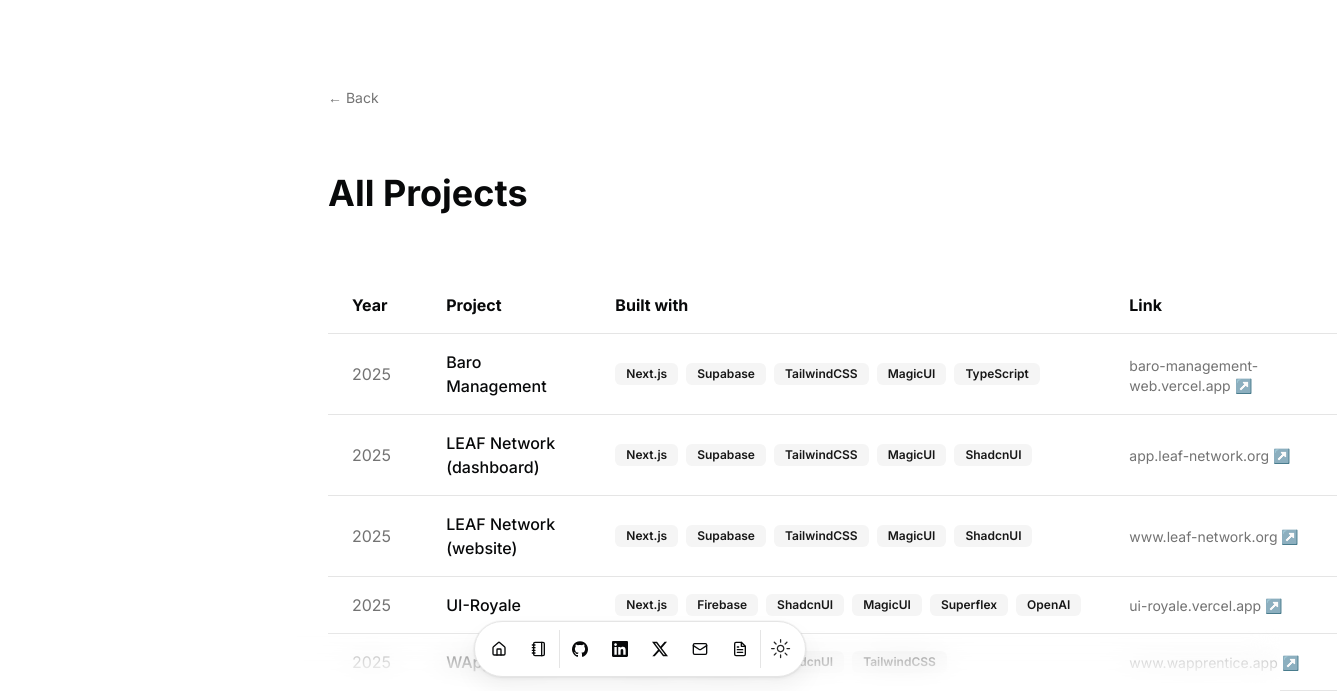
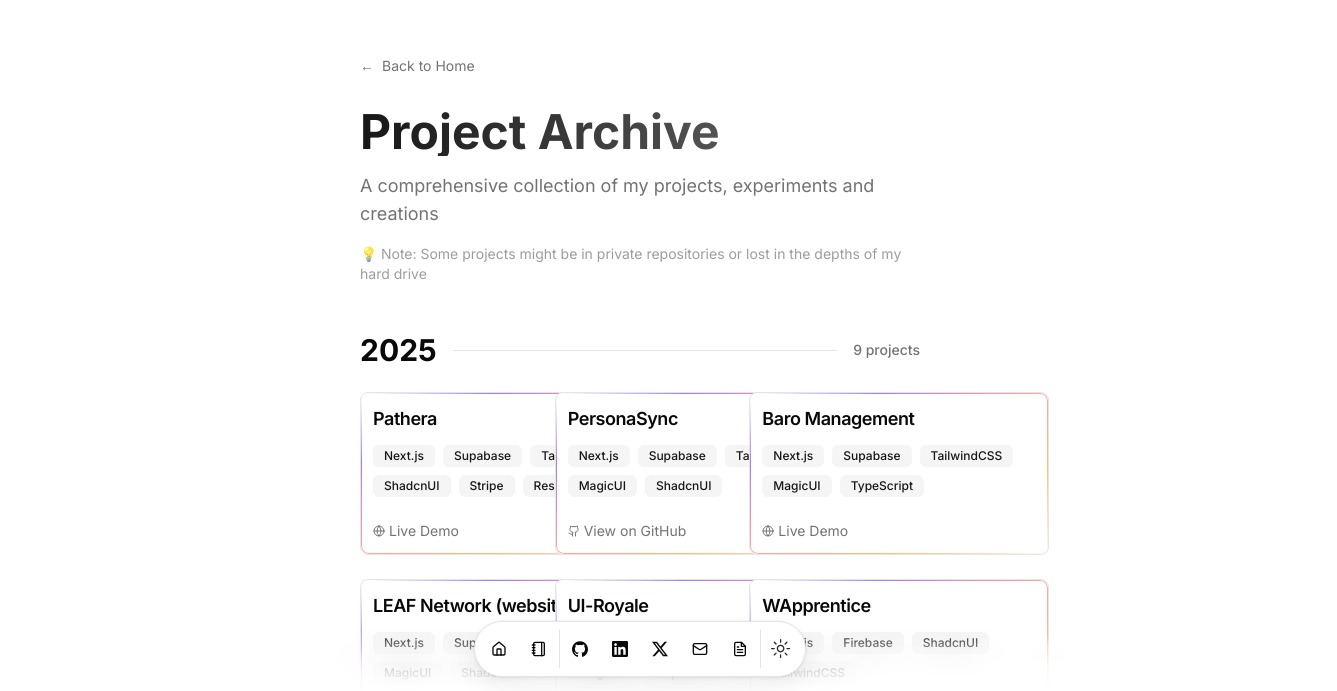
Before and after one commit to tobilobasalawu/portfolio-v3, a Next.js app: page /project-archive in a window 1280 px wide. Shown: the part 107-798 px from the top of the page, 1337 px wide, since content can reach past the window. Built offline with nearby package versions, Linux system fonts and the light colour scheme.

Commit message:
change; more projects, updated info, updated resume

```diff
--- a/src/app/page.tsx
+++ b/src/app/page.tsx
@@ -24,7 +24,7 @@
                 delay={BLUR_FADE_DELAY}
                 className="text-3xl font-bold tracking-tighter sm:text-5xl xl:text-6xl/none"
                 yOffset={8}
-                text={`Hi, I'm ${DATA.name.split(" ")[0]} 👋🏾`}
+                text={`Hi, I'm ${DATA.name.split(" ")[0]}`}
               />
               <BlurFadeText
                 className="max-w-[600px] md:text-xl"
--- a/src/app/project-archive/page.tsx
+++ b/src/app/project-archive/page.tsx
@@ -1,104 +1,138 @@
 import Link from "next/link";
 import { Badge } from "@/components/ui/badge";
+import { Card, CardContent, CardHeader, CardTitle } from "@/components/ui/card";
 import { projects } from "@/data/project";
 import { ShineBorder } from "@/components/magicui/shine-border";
+import { ExternalLink, Github, Globe } from "lucide-react";
 
 export default function ProjectArchive() {
+  // Group projects by year
+  const projectsByYear = projects.reduce((acc, project) => {
+    if (!acc[project.year]) {
+      acc[project.year] = [];
+    }
+    acc[project.year].push(project);
+    return acc;
+  }, {} as Record<string, typeof projects>);
+
+  const years = Object.keys(projectsByYear).sort((a, b) => parseInt(b) - parseInt(a));
+
   return (
-    <div className="lg:py-24">
-      <div className="mb-16">
+    <div className="min-h-screen py-8 lg:py-16">
+      <div className="max-w-7xl mx-auto px-4 sm:px-6 lg:px-8">
+        {/* Header */}
+        <div className="mb-12">
           <Link
             href="/"
-          className="text-sm text-muted-foreground hover:text-primary inline-flex items-center"
+            className="inline-flex items-center text-sm text-muted-foreground hover:text-primary transition-colors mb-8"
           >
-          ← Back
+            <span className="mr-2">←</span>
+            Back to Home
           </Link>
-        <h1 className="text-4xl font-bold mt-16 mb-8">All Projects</h1>
+
+          <div className="space-y-4">
+            <h1 className="text-4xl lg:text-5xl font-bold bg-gradient-to-r from-primary to-primary/60 bg-clip-text text-transparent">
+              Project Archive
+            </h1>
+            <p className="text-lg text-muted-foreground max-w-2xl">
+              A comprehensive collection of my projects, experiments and creations
+            </p>
+            <p className="text-sm text-muted-foreground/70">
+              💡 Note: Some projects might be in private repositories or lost in the depths of my hard drive
+            </p>
+          </div>
         </div>
 
-      <div className="w-full">
-        <table className="min-w-full table-fixed hidden lg:table">
-          <thead>
-            <tr className="border-b">
-              <th className="text-left py-4 px-6 w-1/5">Year</th>
-              <th className="text-left py-4 px-6 w-2/5">Project</th>
-              <th className="text-left py-4 px-6 w-1/5">Built with</th>
-              <th className="text-left py-4 px-6 w-1/5">Link</th>
-            </tr>
-          </thead>
-          <tbody>
-            {projects.map((project, index) => (
-              <tr
+        {/* Projects by Year */}
+        <div className="space-y-16">
+          {years.map((year) => (
+            <section key={year} className="space-y-6">
+              <div className="flex items-center space-x-4">
+                <h2 className="text-2xl lg:text-3xl font-bold">{year}</h2>
+                <div className="flex-1 h-px bg-border"></div>
+                <span className="text-sm text-muted-foreground font-medium">
+                  {projectsByYear[year].length} project{projectsByYear[year].length !== 1 ? 's' : ''}
+                </span>
+              </div>
+
+              <div className="grid grid-cols-1 md:grid-cols-2 lg:grid-cols-3 gap-6">
+                {projectsByYear[year].map((project, index) => (
+                  <ShineBorder
                     key={index}
-                className="border-b hover:bg-muted/50 transition-colors"
+                    className="group cursor-pointer transition-all duration-300 hover:scale-[1.02]"
+                    color={["#A07CFE", "#FE8FB5", "#FFBE7B"]}
                   >
-                <td className="py-4 px-6 text-muted-foreground">
-                  {project.year}
-                </td>
-                <td className="py-4 px-6 font-medium ">
+                    <Card className="border-0 shadow-none bg-transparent">
+                      <CardHeader className="pb-3">
+                        <div className="flex items-start justify-between">
+                          <CardTitle className="text-lg font-semibold group-hover:text-primary transition-colors">
                             {project.name}
-                </td>
-                <td className="py-4 px-6">
-                  <div className="flex gap-2">
+                          </CardTitle>
+                                                     {project.link && (
+                             <Link
+                               href={project.link}
+                               target="_blank"
+                               rel="noopener noreferrer"
+                               className="opacity-0 group-hover:opacity-100 transition-opacity duration-200 text-muted-foreground hover:text-primary"
+                             >
+                               {project.link.includes('github.com') ? (
+                                 <Github className="h-4 w-4" />
+                               ) : (
+                                 <ExternalLink className="h-4 w-4" />
+                               )}
+                             </Link>
+                           )}
+                        </div>
+                      </CardHeader>
+
+                      <CardContent className="pt-0 space-y-4">
+                        <div className="flex flex-wrap gap-2">
                           {project.technologies.map((tech, techIndex) => (
                             <Badge
                               key={techIndex}
                               variant="secondary"
-                        className="text-xs"
+                              className="text-xs font-medium"
                             >
                               {tech}
                             </Badge>
                           ))}
                         </div>
-                </td>
-                <td className="py-4 px-6">
+
                         {project.link && (
+                          <div className="pt-2">
                             <Link
                               href={project.link}
                               target="_blank"
                               rel="noopener noreferrer"
-                      className="text-sm text-muted-foreground hover:text-primary inline-flex items-center"
+                              className="inline-flex items-center text-sm text-muted-foreground hover:text-primary transition-colors"
                             >
-                      {new URL(project.link).hostname} ↗
+                              {project.link.includes('github.com') ? (
+                                <>
+                                  <Github className="h-3 w-3 mr-1" />
+                                  View on GitHub
+                                </>
+                              ) : project.link.includes('vercel.app') || project.link.includes('.app') ? (
+                                <>
+                                  <Globe className="h-3 w-3 mr-1" />
+                                  Live Demo
+                                </>
+                              ) : (
+                                <>
+                                  <ExternalLink className="h-3 w-3 mr-1" />
+                                  Visit Project
+                                </>
+                              )}
                             </Link>
+                          </div>
                         )}
-                </td>
-              </tr>
-            ))}
-          </tbody>
-        </table>
-
-        {/* Responsive layout for tablet and smaller screens */}
-        <div className="lg:hidden grid grid-cols-1 gap-4">
-          {projects.map((project, index) => (
-            <ShineBorder key={index} className="p-4 rounded-md hover:bg-muted/50 transition-colors" color={["#A07CFE", "#FE8FB5", "#FFBE7B"]}>
-              <div className="flex justify-between items-center">
-                <div className="flex flex-col">
-                  <div className="flex justify-between items-center">
-                    <div className="font-bold">{project.year}</div>
-                    {project.link && (
-                      <Link
-                        href={project.link}
-                        target="_blank"
-                        rel="noopener noreferrer"
-                        className="text-sm text-muted-foreground hover:text-primary inline-flex items-center"
-                      >
-                        ↗
-                      </Link>
-                    )}
-                  </div>
-                  <div className="text-lg font-medium">{project.name}</div>
-                  <div className="text-sm text-muted-foreground">
-                    {project.technologies.join(", ")}
-                  </div>
-                </div>
-              </div>
+                      </CardContent>
+                    </Card>
                   </ShineBorder>
                 ))}
               </div>
-
-        <p className="text-sm mt-20">ps: there&apos;s more, I can&apos;t find/retrieve, or it&apos;s probably stored in my private repo or lost somewhere🤪</p>
-
+            </section>
+          ))}
+        </div>
       </div>
     </div>
   );
--- a/src/data/project.ts
+++ b/src/data/project.ts
@@ -8,15 +8,21 @@
 export const projects: Project[] = [
   {
     year: "2025",
+    name: "Pathera",
+    technologies: ["Next.js", "Supabase", "TailwindCSS", "ShadcnUI", "Stripe", "Resend"],
+    link: "https://pathera.app",
+  },
+  {
+    year: "2025",
+    name: "PersonaSync",
+    technologies: ["Next.js", "Supabase", "TailwindCSS", "MagicUI", "ShadcnUI"],
+    link: "https://github.com/tobilobasalawu/persnasync",
+  },
+  {
+    year: "2025",
     name: "Baro Management",
     technologies: ["Next.js", "Supabase", "TailwindCSS", "MagicUI", "TypeScript"],
     link: "https://baro-management-web.vercel.app/",
-  },
-  {
-    year: "2025",
-    name: "LEAF Network (dashboard)",
-    technologies: ["Next.js", "Supabase", "TailwindCSS", "MagicUI", "ShadcnUI"],
-    link: "https://app.leaf-network.org",
   },
   {
     year: "2025",
--- a/src/data/resume.tsx
+++ b/src/data/resume.tsx
@@ -1,6 +1,6 @@
 import { Icons } from "@/components/icons";
 import { HomeIcon, NotebookIcon } from "lucide-react";
-import { title } from "process";
+import { on, title } from "process";
 
 export const DATA = {
   name: "Oluwatobi Salawu",
@@ -11,7 +11,7 @@
   description:
     "An aspiring Software Engineer and Entrepreneur. Passionate about building innovative solutions and constantly learning. Balancing school and refining my skills.",
   summary:
-    "I started coding when I was 9, diving into Arduino, HTML, and CSS. Fast forward to now—I'm 18, studying [Software Engineering at T-Level in college(sixth form)](/#education),  while building [LEAF Network a platform that helps students in building acadmic and career development opportunities](https://www.leaf-network.org). Along the way,[I've won 4 out of 4 hackathons I've participated in](/#hackathons) and am focused on gaining real world experience while mastering my craft.",
+    "I started coding when I was 9, diving into Arduino, HTML, and CSS, though I wasn't really serious about it until I was 12. Fast forward to now I'm 18, studying [Software Engineering at T-Level in college(sixth form)](/#education),  while building [Pathera a platform that helps students in building acadmic and career development opportunities](https://pathera.app). Along the way,[I've won 4 out of 5 hackathons I've participated in](/#hackathons) and am focused on gaining real world experience while mastering my craft.",
   avatarUrl: "/me.jpeg",
   skills: [
     "Python",
@@ -68,7 +68,7 @@
       },
       cv: {
         name: "View Resume",
-        url: "https://drive.google.com/file/d/1ibPMZQcmCYYBdZpZ6doHv87-kOy0500l/view?usp=drivesdk",
+        url: "https://drive.google.com/file/d/108rgoVGZKuq2qPHUIVKwhlPHIXr9DwSc/view",
         icon: Icons.cv,
         navbar: true,
       }
@@ -76,6 +76,18 @@
   },
 
   work: [
+    {
+      company: "Pathera",
+      href: "https://pathera.app",
+      badges: [],
+      location: "Remote",
+      title: "Founding Engineer",
+      logoUrl: "/pathera.png",
+      start: "June 2025",
+      end: "Present",
+      description:
+        "Led the development of a youth platform using Next.js, Tailwind CSS, ShadcnUI, MagicUI, Framer motion, Supabase, Stripe, Resend and Vercel delivering features that directly impacted over 1000+ users. Built user onboarding flows, event registration systems, and personalized dashboards. Implemented an admin approval workflow and automated email notifications using backend APIs. Developed a referral leaderboard system, increasing engagement and community growth. Integrated form submissions and data handling. Collaborated closely with the founder to iterate based on real user feedback. Managed deployments and feature rollouts with CI/CD practices(Github Actions), ensuring rapid iteration",
+    },
     {
       company: "Headstarter",
       href: "https://headstarter.co/",
@@ -236,7 +248,7 @@
         "/wapprentice.mp4",
     },
     {
-      title: "LEAF Network (website)",
+      title: "LEAF PATHWAYS",
       href: "https://www.leaf-network.org",
       dates: "April 2025 - Present",
       active: true,
@@ -261,25 +273,27 @@
         "/leaf.mp4",
     },
     {
-      title: "LEAF Network (Dashboard)",
-      href: "https://app.leaf-network.org",
+      title: "Pathera",
+      href: "https://pathera.app",
       dates: "April 2025 - Present",
       active: true,
       description:
-        "Authorised user dashbaord for students registered in the LEAF Network. ",
+        "A platform that helps students in building acadmic and career development opportunities.",
       technologies: [
         "Next.js",
         "TailwindCSS",
         "ShadcnUI",
-        "MagicUI",
+        "Stripe",
         "Supabase",
         "Vercel",
-        "Resend"
+        "Resend",
+        "Framer Motion",
+        "MagicUI",
       ],
       links: [
         {
           type: "Website",
-          href: "https://app.leaf-network.org",
+          href: "https://pathera.app",
           icon: <Icons.globe className="size-3" />,
         }
       ],
@@ -289,6 +303,22 @@
     },
   ],
   hackathons: [
+    {
+      title: "Bolt.new World's Largest Hackathon",
+      dates: "July 2025",
+      location: "London, UK",
+      description:
+        "We developed was PersonaSync a voice-first personality engine that reimagines how people interact with forms and surveys.",
+      image:
+        "/bolt.png",
+      links: [
+        {
+          title: "Source",
+          icon: <Icons.github className="h-4 w-4" />,
+          href: "https://github.com/tobilobasalawu/persnasync",
+        }
+      ],
+    },
     {
       title: "Superflex frontend hackathon",
       dates: "February 15th - 19th, 2024",
```
Also changed, not shown: public/bolt.png (added), public/pathera.png (added). Lines whose indentation alone changed are shown as unchanged.
